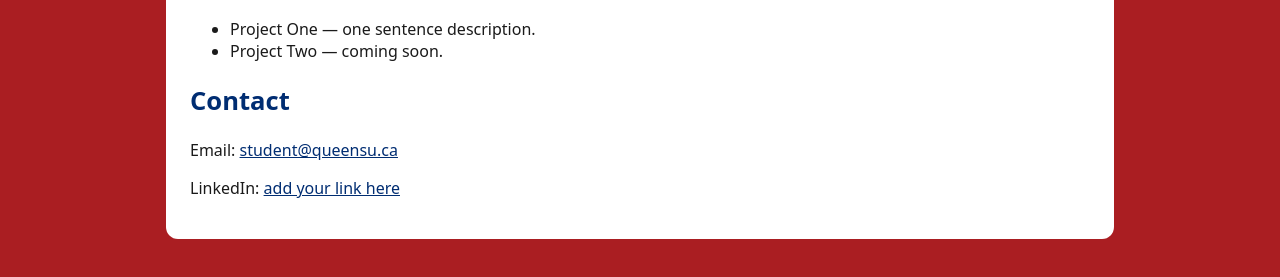
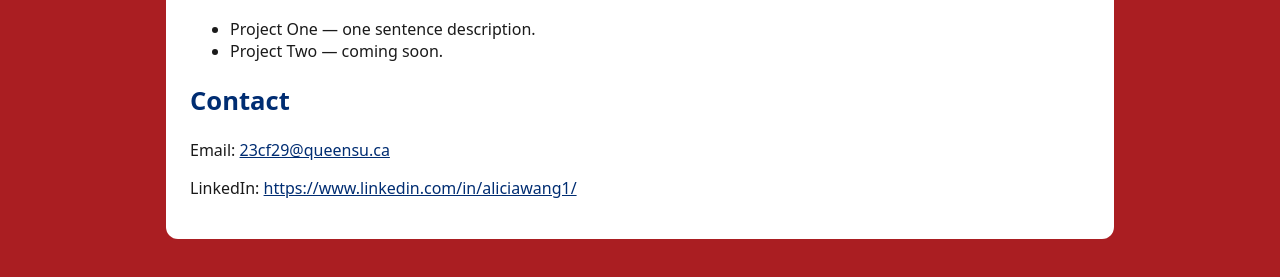
Before and after one commit to AWpstfa/queens-student-page, a plain HTML site: page index.html in a window 1280 px wide. Shown: the part 393-670 px from the top of the page. Drawn offline with Linux system fonts and the light colour scheme.

Commit message:
index.html

```diff
--- a/index.html
+++ b/index.html
@@ -28,8 +28,8 @@
 
       <!-- ====== CONTACT (update your links) ====== -->
       <h2>Contact</h2>
-      <p>Email: <a href="mailto:23cf29@queensu.ca">student@queensu.ca</a></p>
-      <p>LinkedIn: <a href="https://www.linkedin.com/in/aliciawang1/">add your link here</a></p>
+      <p>Email: <a href="mailto:23cf29@queensu.ca">23cf29@queensu.ca</a></p>
+      <p>LinkedIn: <a href="https://www.linkedin.com/in/aliciawang1/">https://www.linkedin.com/in/aliciawang1/</a></p>
     </main>
   </body>
 </html>
```
